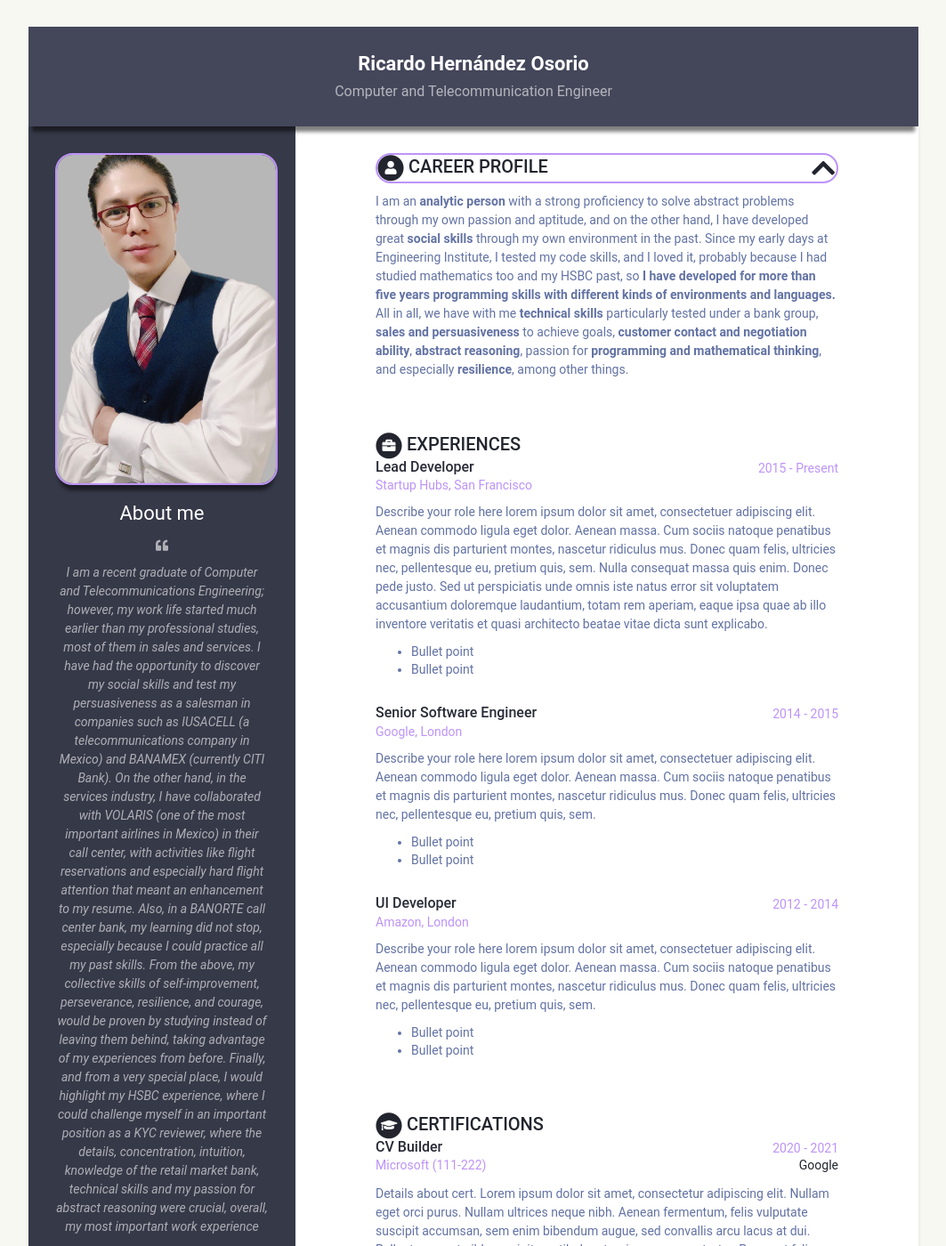
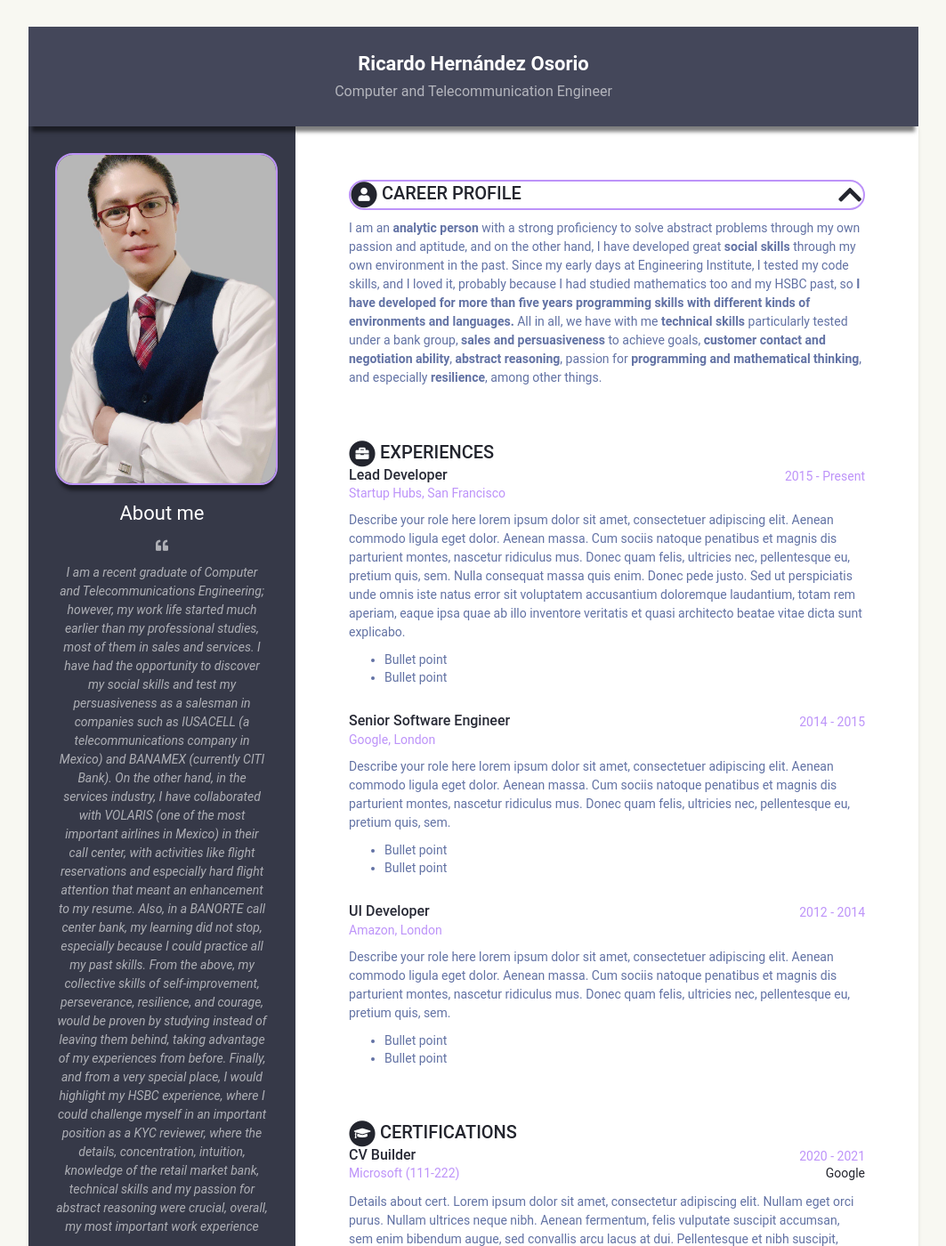
Before and after one commit to RicardoUAMmx/webcode, a Jekyll site: the page built from index.html, in a window 1280 px wide and 1400 px high. Shown: the whole window at 89% size, without its empty margins (108-1171 px from the left). Built offline with Jekyll 4.4.1, drawn with Linux system fonts in a browser that asks for light colours.

Commit message:
experimental cv-theme

```diff
--- a/_sass/_base.scss
+++ b/_sass/_base.scss
@@ -184,7 +184,7 @@ p {
   grid-column: span 7;
   order: $resume-order;
   background: #fff;
-  padding: 30px;
+  padding: 60px 0;
   .section-line {
 	display: flex;
 	flex-wrap: nowrap;
```
